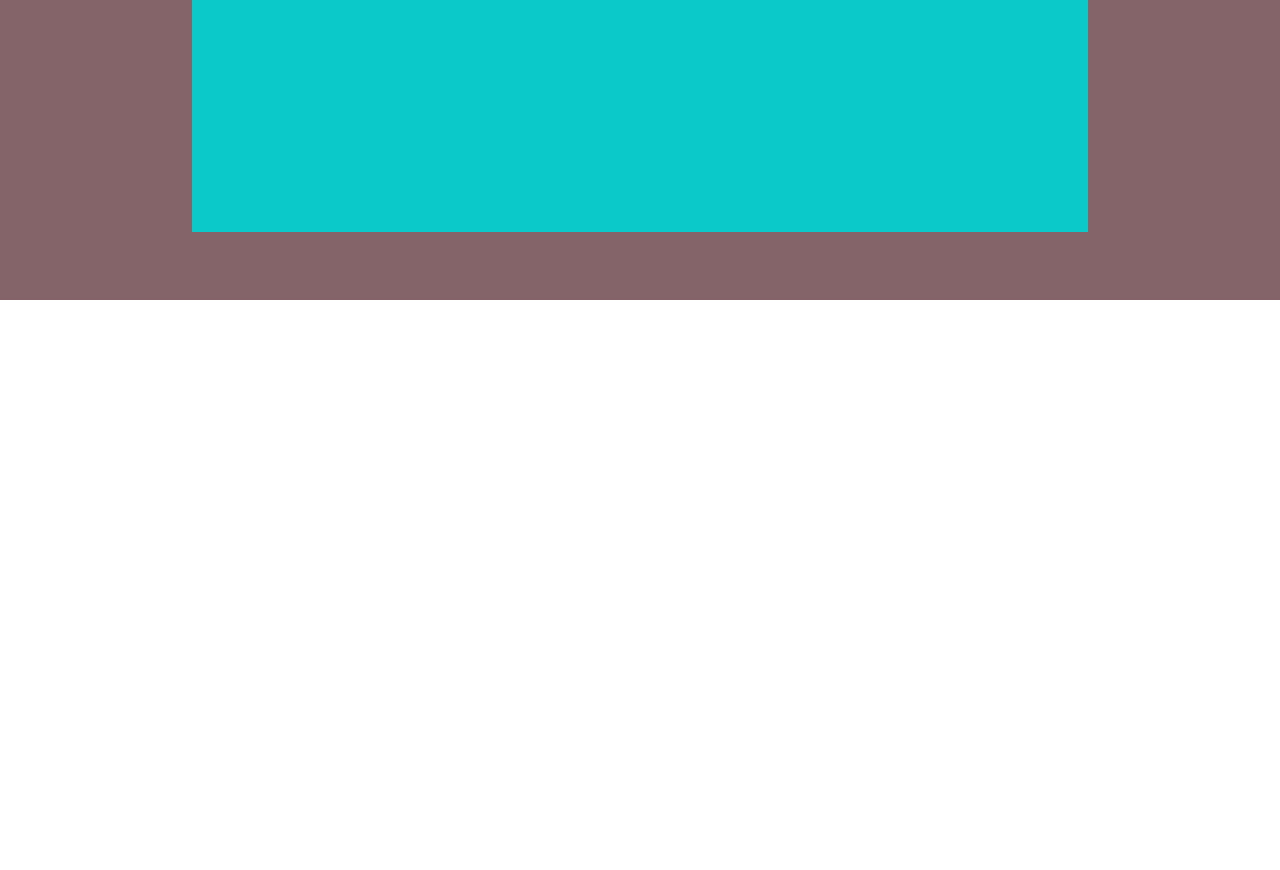
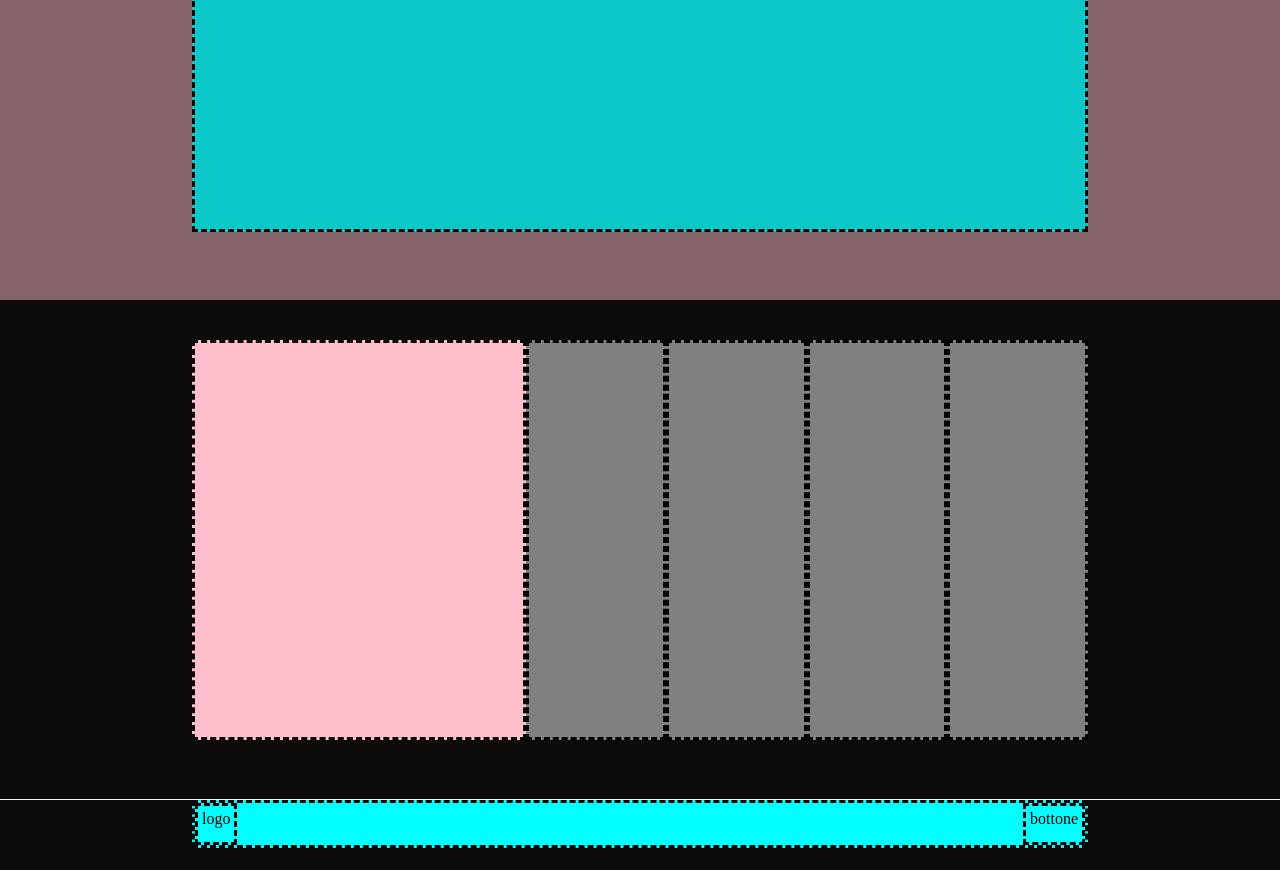
Before and after one commit to LuigiGrimaldi/htmlcss-struttura-discord, a plain HTML site: page index.html in a window 1280 px wide. Shown: the part 2060-2930 px from the top of the page. Before the commit the page ends 2360 px from the top, so only its background shows below. Drawn offline with Linux system fonts and the light colour scheme.

Commit message:
section_footer commit

```diff
--- a/assets/css/style.css
+++ b/assets/css/style.css
@@ -11,6 +11,11 @@
 .d-flex-reverse {
     display: flex;
     flex-direction: row-reverse;
+}
+
+.d-flex-between {
+    display: flex;
+    justify-content: space-between;
 }
 
 .container {
@@ -98,27 +103,76 @@
     background-color: rgb(56, 25, 31);
 }
 
-.debug #community{
+.debug #community {
     height: 400px;
     background-color: rgb(183, 183, 183);
 }
 
-.debug .community_left{
+.debug .community_left {
     background-color: rgb(81, 25, 53);
 }
 
-.debug .community_right{
+.debug .community_right {
     background-color: rgb(35, 15, 57);
 }
 
-.debug #technology{
+.debug #technology {
     height: 700px;
     background-color: rgb(132, 99, 105);
 }
 
-.debug .big_block{
+.debug .big_block {
     height: 600px;
     background-color: rgb(12, 201, 201);
+    border: dashed;
+}
+
+.debug #site_footer {}
+
+.debug .footer {
+    height: 500px;
+    background-color: rgb(14, 11, 11);
+    border-bottom: 1px solid whitesmoke;
+}
+
+.debug .columns {
+    height: 100%;
+    padding: 2.5rem 0;
+}
+
+.debug .column-1 {
+    width: 60%;
+    height: 400px;
+    background-color: pink;
+    border: dashed;
+}
+
+.debug .column {
+    width: calc(100% / 4);
+    height: 400px;
+    background-color: gray;
+    border: dashed;
+}
+
+.debug .button {
+    height: 70px;
+    background-color: rgb(14, 11, 11);
+}
+
+.debug .box_button {
+    height: 3rem;
+    background-color: cyan;
+    border: dashed;
+}
+
+.debug .logo_footer {
+    padding: 0.25rem;
+    border: dashed;
+}
+
+.debug .button_footer {
+    padding: 0.25rem;
+    border: dashed;
 }
 
 /* --/ END REGION DEBUG */
@@ -156,4 +210,6 @@
     padding: 2rem;
 }
 
-#site_header {}
+
+
+#site_footer {}
--- a/index.html
+++ b/index.html
@@ -77,6 +77,39 @@
                 </div>
             </div>
         </section>
+
+        <section class="footer">
+            <div class="columns container d-flex">
+                <div class="column-1">
+
+                </div>
+                <div class="column">
+
+                </div>
+
+                <div class="column">
+
+                </div>
+                <div class="column">
+
+                </div>
+                <div class="column">
+
+                </div>
+            </div>
+        </section>
+
+        <section class="button">
+            <div class="box_button container d-flex-between">
+                <div class="logo_footer">
+                    logo
+                </div>
+
+                <div class="button_footer">
+                    bottone
+                </div>
+            </div>
+        </section>
     </main>
     <!-- /#site-main -->
 
```
